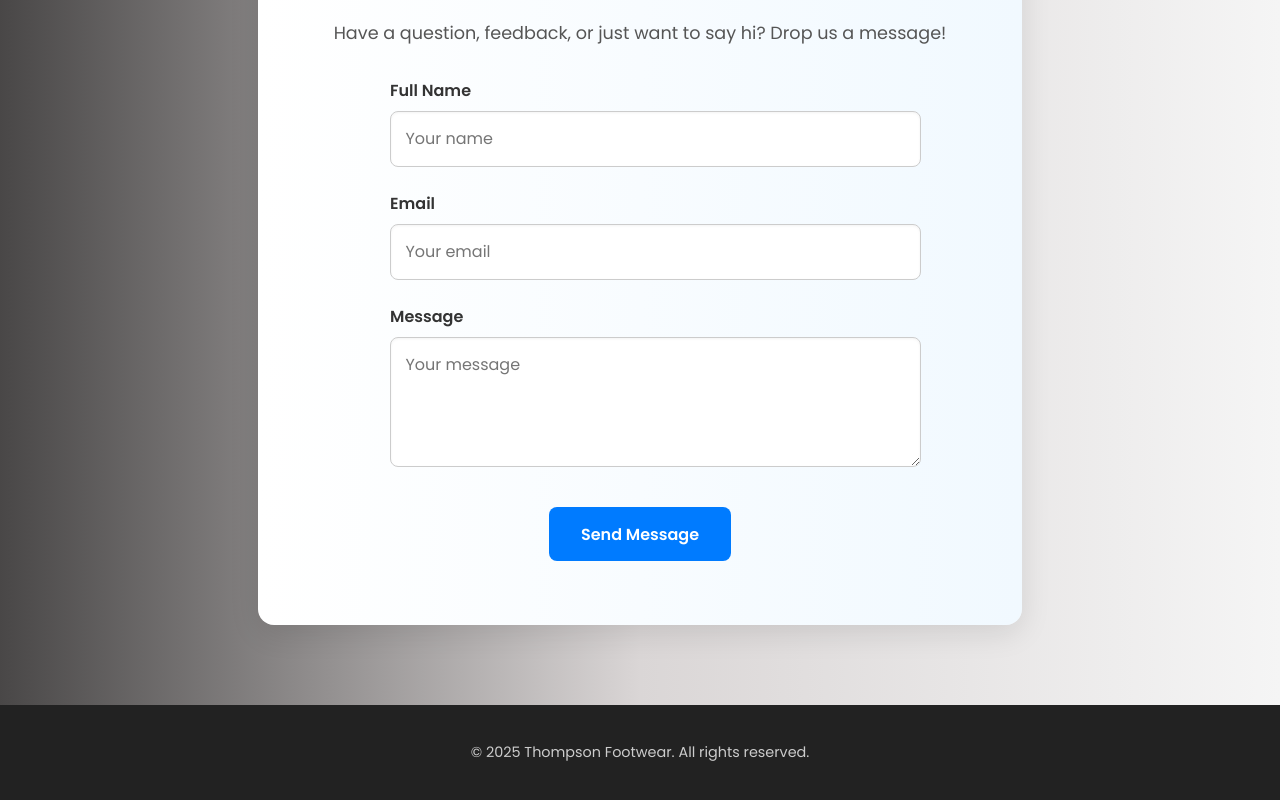
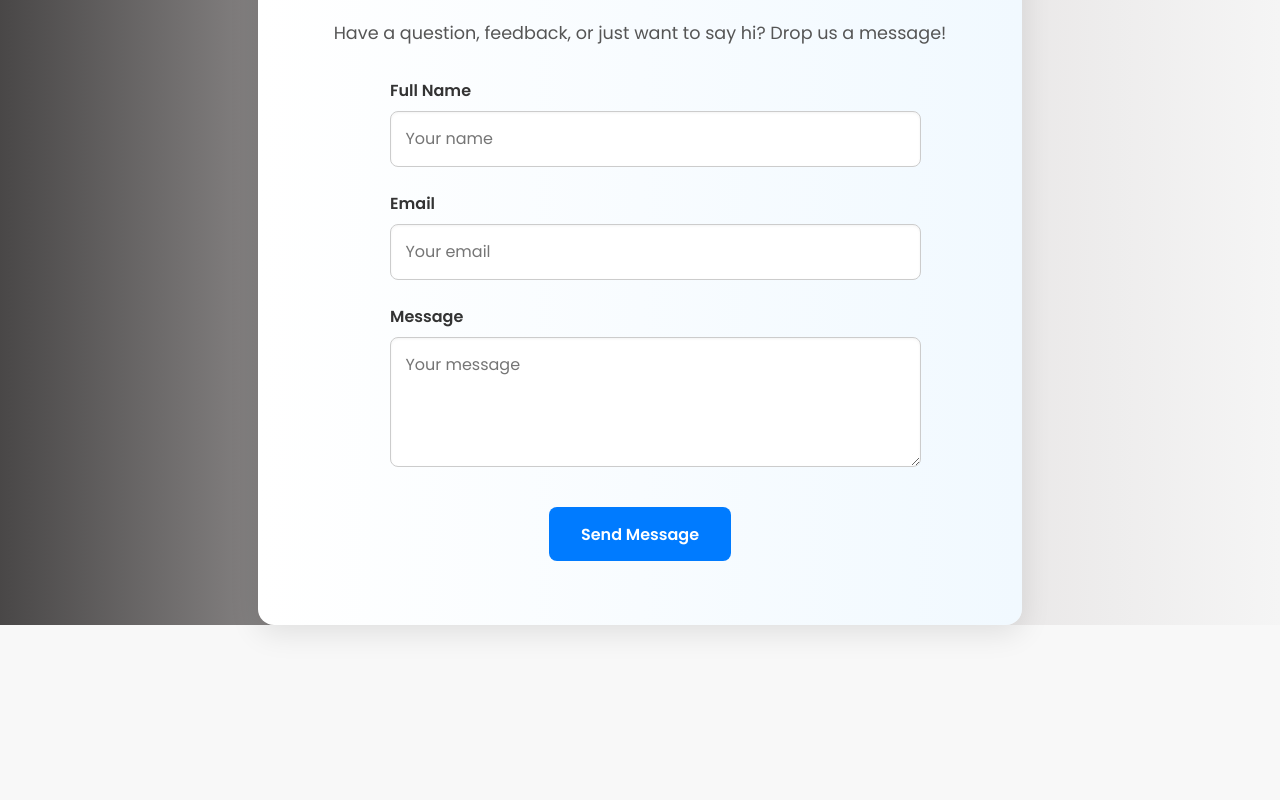
Before and after one commit to 2000tamasha/thompson-footwear, a React (Create React App) app in the folder frontend/: page / in a window 1280 px wide. Shown: the part 4114-4914 px from the top of the page. After the commit the page ends 4819 px from the top, so only its background shows below. Built offline with nearby package versions, Linux system fonts and the light colour scheme.

Commit message:
Footer component added , App js and css updated

```diff
--- a/frontend/src/pages/HomePage.js
+++ b/frontend/src/pages/HomePage.js
@@ -232,9 +232,6 @@ const HomePage = () => {
         </form>
       </div>
 
-      <footer className="footer">
-        <p>© {new Date().getFullYear()} Thompson Footwear. All rights reserved.</p>
-      </footer>
     </div>
   );
 };
--- a/frontend/src/pages/Login.js
+++ b/frontend/src/pages/Login.js
@@ -102,6 +102,8 @@ const Login = () => {
         New here? Sign Up
       </button>
     </div>
+
+
   );
 };
 
```
